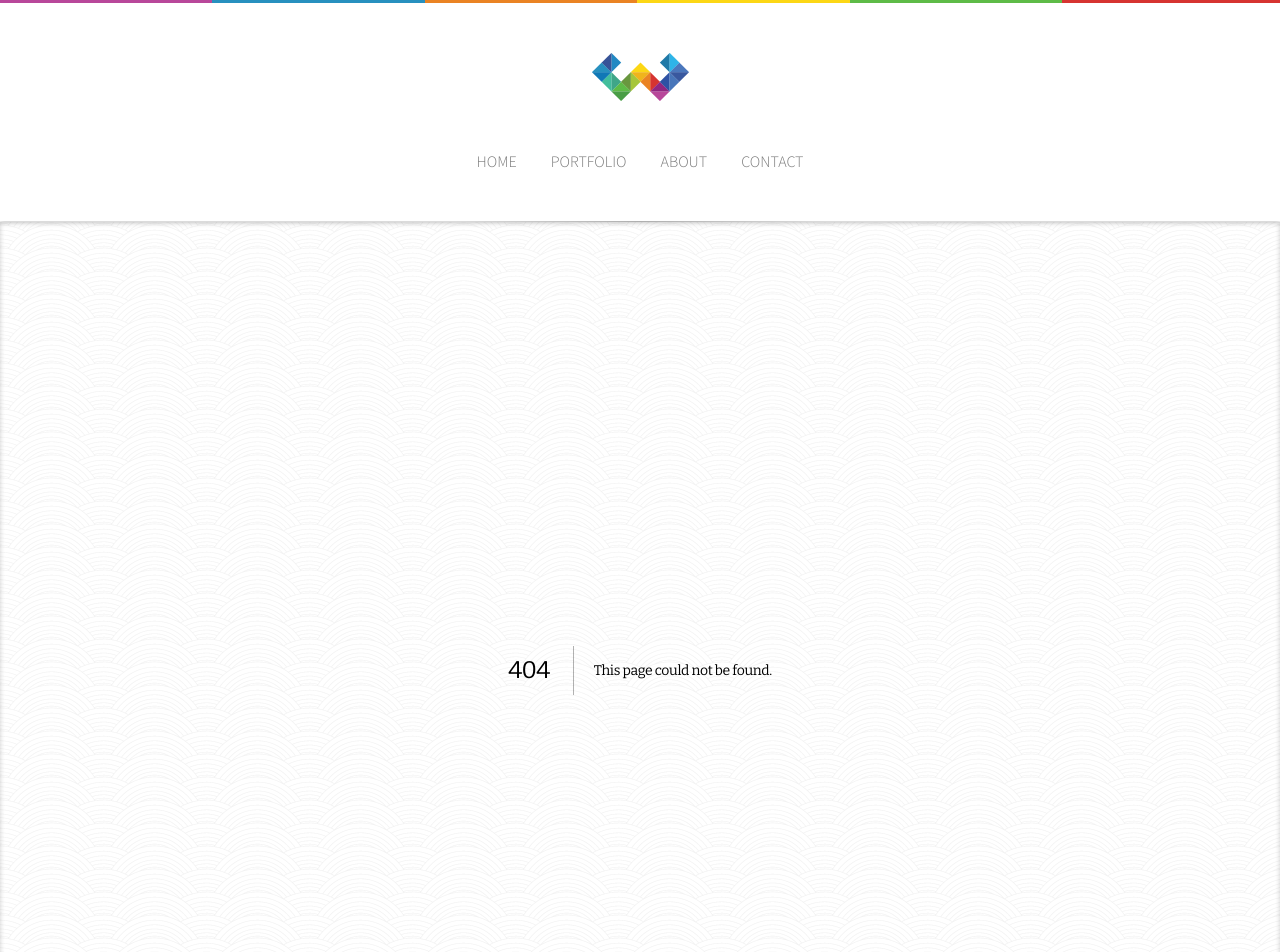
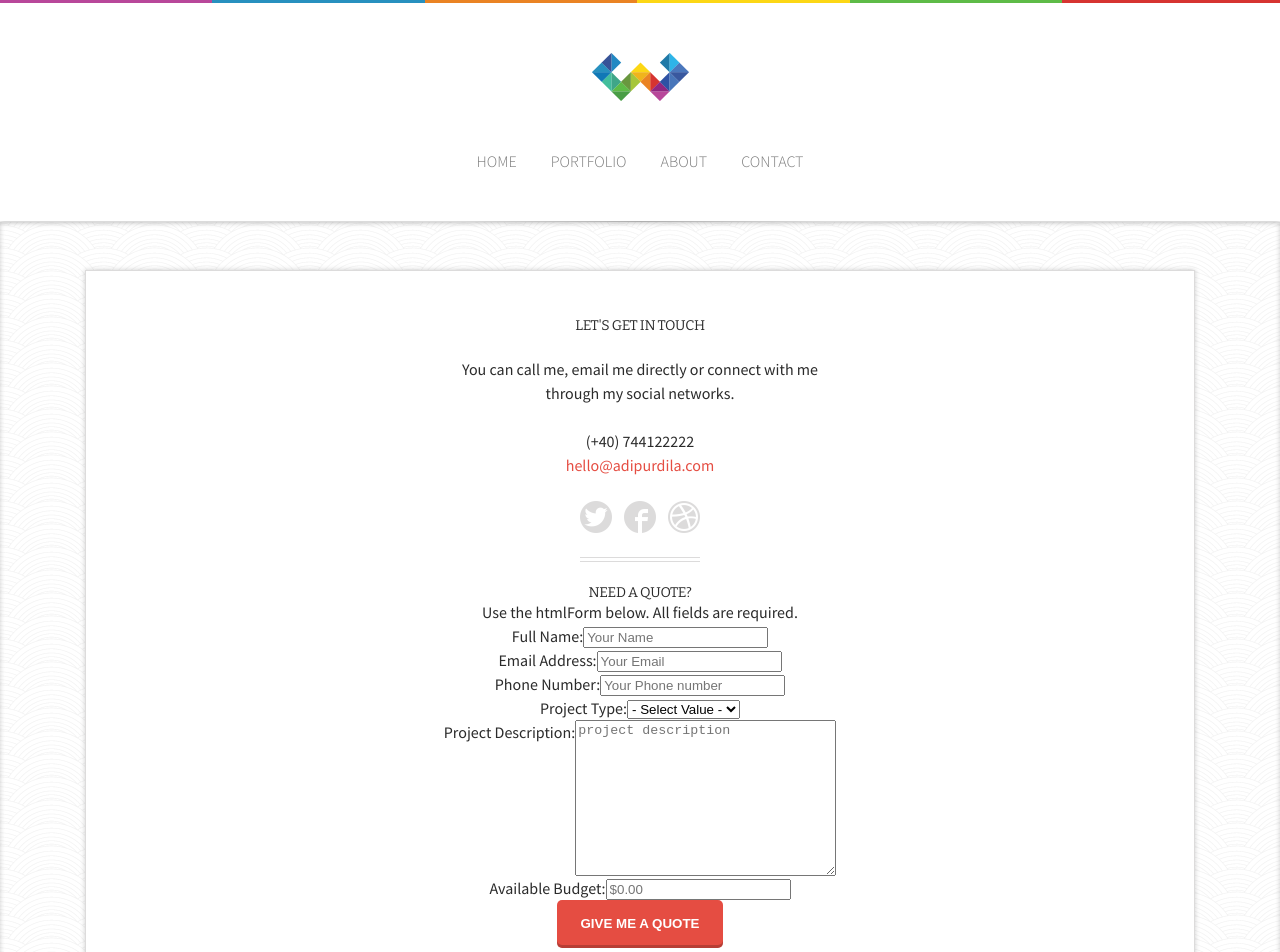
Before and after one commit to rozer4heros/ESTFE13_portfolio-app, a Next.js app: page /contact in a window 1280 px wide. Before the commit this address had no page. Shown: the top 952 px of the page. Built offline with nearby package versions, Linux system fonts and the light colour scheme.

Commit message:
feat: Add About, Contact, and Insert pages with content and links

```diff
--- /dev/null
+++ b/src/app/contact/page.js
@@ -0,0 +1,78 @@
+import Image from "next/image";
+import Link from "next/link";
+
+export default function Contact() {
+  return (
+    <div className="about_content shadow">
+      <div className="contact">
+        <h3 className="heading6">Let&apos;s Get in Touch</h3>
+        <p>You can call me, email me directly or connect with me through my social networks.</p>
+        <p>
+          (+40) 744122222
+          <br />
+          <Link href="mailto:hello@adipurdila.com">hello@adipurdila.com</Link>
+        </p>
+        <ul className="social_links">
+          <li>
+            <Link href="">
+              <Image src="/images/twitter.png" width={32} height={32} alt="twitter" />
+            </Link>
+          </li>
+          <li>
+            <Link href="">
+              <Image src="/images/facebook.png" width={32} height={32} alt="facebook" />
+            </Link>
+          </li>
+          <li>
+            <Link href="">
+              <Image src="/images/dribble.png" width={32} height={32} alt="dribble" />
+            </Link>
+          </li>
+        </ul>
+      </div>
+      <hr className="double" />
+      <div className="htmlForm">
+        <h3 className="heading6">Need a Quote?</h3>
+        <p>Use the htmlForm below. All fields are required.</p>
+        <div className="contact_htmlForm">
+          <form action="">
+            <p className="field">
+              <label htmlFor="username">Full Name:</label>
+              <input type="text" id="username" placeholder="Your Name" />
+            </p>
+            <p className="field">
+              <label htmlFor="useremail">Email Address:</label>
+              <input type="text" id="useremail" placeholder="Your Email" />
+            </p>
+            <p className="field">
+              <label htmlFor="userphone">Phone Number:</label>
+              <input type="text" id="userphone" placeholder="Your Phone number" />
+            </p>
+            <p className="field">
+              <label htmlFor="project-type">Project Type:</label>
+              <select name="" id="project-type">
+                <option value="" readOnly>
+                  - Select Value -
+                </option>
+                <option value="Web">Web</option>
+                <option value="Mobile">Mobile</option>
+                <option value="Print">Print</option>
+              </select>
+            </p>
+            <p className="field">
+              <label htmlFor="project-desc">Project Description:</label>
+              <textarea name="" id="project-desc" cols="30" rows="10" placeholder="project description"></textarea>
+            </p>
+            <p className="field">
+              <label htmlFor="budget">Available Budget:</label>
+              <input type="number" id="budget" placeholder="$0.00" />
+            </p>
+            <p className="submit">
+              <input type="submit" className="primary-btn" value="give me a quote" />
+            </p>
+          </form>
+        </div>
+      </div>
+    </div>
+  );
+}
--- a/src/app/layout.js
+++ b/src/app/layout.js
@@ -1,4 +1,5 @@
 import Image from "next/image";
+import Link from "next/link";
 
 import "./bootstrap-grid.min.css";
 import "./reset.css";
@@ -17,21 +18,21 @@
       <body>
         <header>
           <h1 className="logo">
-            <a href="">Minimal Portfolio Theme</a>
+            <Link href="/">Minimal Portfolio Theme</Link>
           </h1>
           <nav>
             <ul>
               <li>
-                <a href="index.html">Home</a>
+                <Link href="/">Home</Link>
               </li>
               <li>
-                <a href="portfolio.html">Portfolio</a>
+                <Link href="/portfolio">Portfolio</Link>
               </li>
               <li>
-                <a href="about.html">About</a>
+                <Link href="/about">About</Link>
               </li>
               <li>
-                <a href="contact.html">Contact</a>
+                <Link href="/contact">Contact</Link>
               </li>
             </ul>
           </nav>
@@ -48,7 +49,7 @@
               your project description and available budget.
             </p>
             <p>
-              <a href="">Get a free quote &rarr;</a>
+              <Link href="">Get a free quote &rarr;</Link>
             </p>
           </div>
           <div className="copyright">
@@ -57,23 +58,23 @@
             <p>
               (+40) 744122222
               <br />
-              <a href="mailto:hello@adipurdila.com">hello@adipurdila.com</a>
+              <Link href="mailto:hello@adipurdila.com">hello@adipurdila.com</Link>
             </p>
             <ul className="social_links">
               <li>
-                <a href="">
+                <Link href="">
                   <Image src="/images/twitter.png" width={32} height={32} alt="twitter" />
-                </a>
+                </Link>
               </li>
               <li>
-                <a href="">
+                <Link href="">
                   <Image src="/images/facebook.png" width={32} height={32} alt="facebook" />
-                </a>
+                </Link>
               </li>
               <li>
-                <a href="">
+                <Link href="">
                   <Image src="/images/dribble.png" width={32} height={32} alt="dribble" />
-                </a>
+                </Link>
               </li>
             </ul>
             <hr />
```
Also changed, not shown: src/app/about/page.js (added, +22 -0 lines), src/app/components/Home.js (+7 -6 lines), src/insert/page.js (added, +8 -0 lines).
